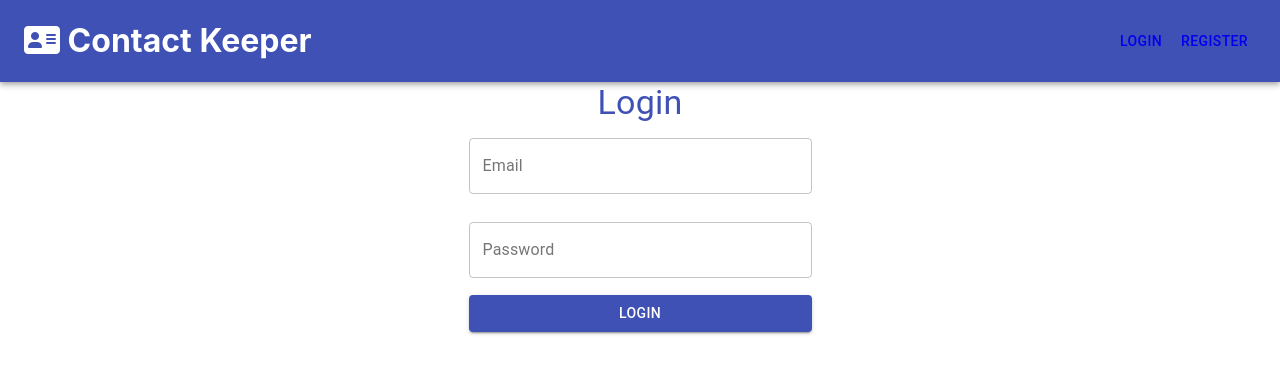
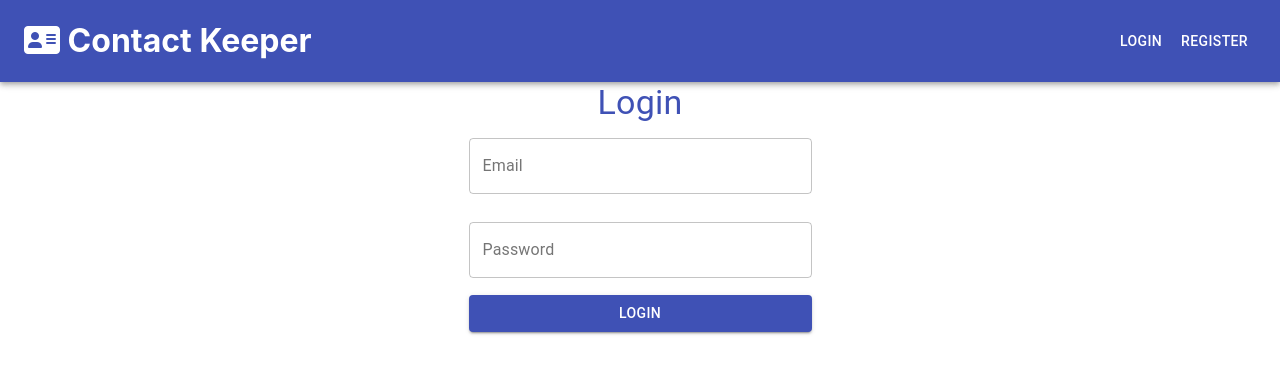
Before and after one commit to YeetOrBeYate/ContactDirectory, a React (Create React App) app: page /login in a window 1280 px wide. Shown: the top 374 px of the page. Built offline with nearby package versions, Linux system fonts and the light colour scheme.

Commit message:
Small css change to make chrome and firefox render the same, but I've got this to where I want it

```diff
--- a/src/App.css
+++ b/src/App.css
@@ -4,6 +4,7 @@
 
 a{
   text-decoration: none;
+  color:white;
 }
 
 a:visited{
--- a/src/comp/contacts/Contacts.js
+++ b/src/comp/contacts/Contacts.js
@@ -25,7 +25,6 @@ const Contacts = () => {
     if(Contact.loading){
         return(
             <div className="contactHold">
-                loading..
             </div>
         )
     }
@@ -33,7 +32,7 @@ const Contacts = () => {
     if(Contact.contacts===null || Contact.contacts.length ===0){
         return(
             <div className="contactHold">
-                <h2 style={{color:'#ff9800', textAlign:"center"}}>Go ahead and use the form to add contacts</h2>
+
             </div>
         )
     }
```
